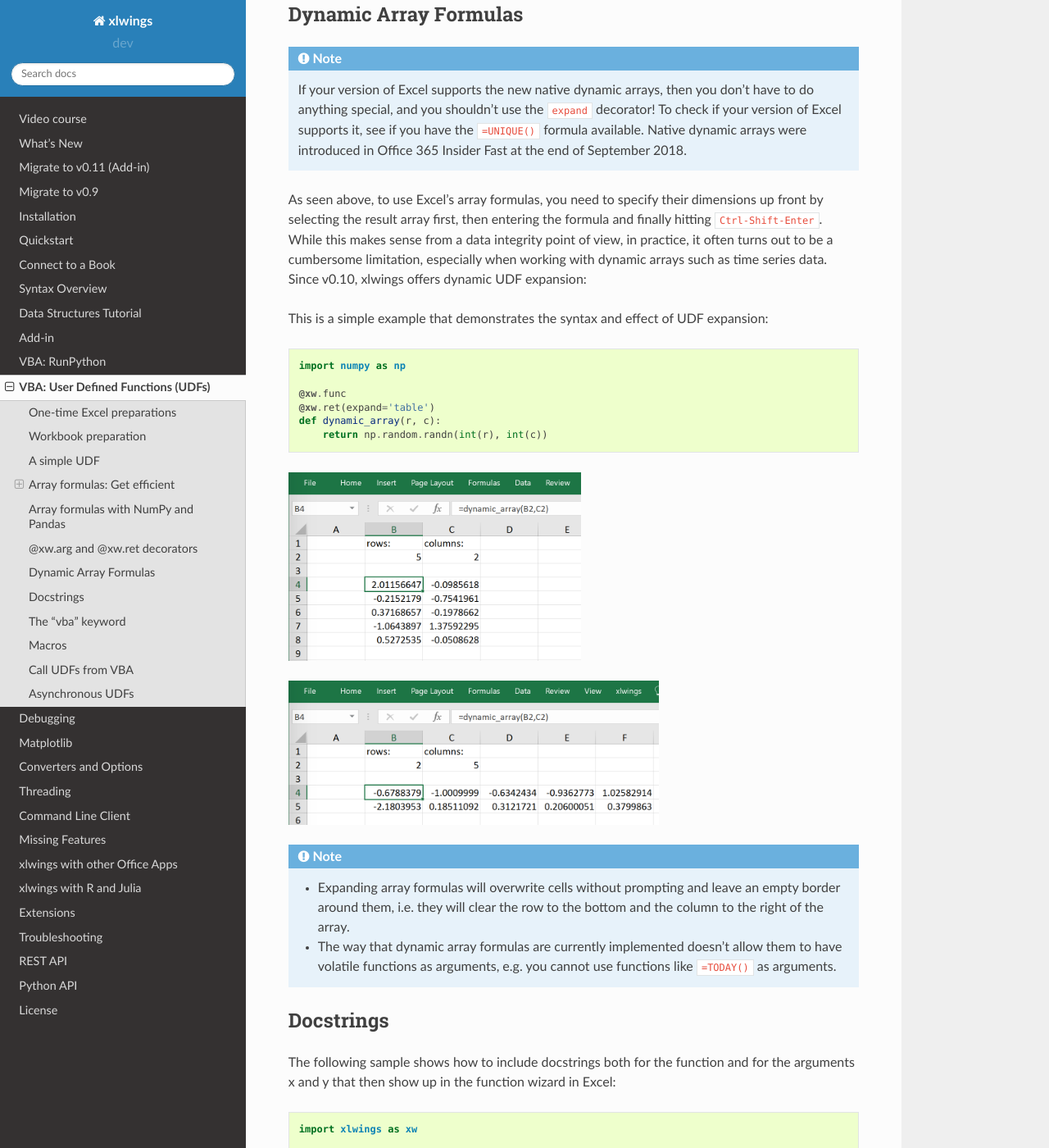
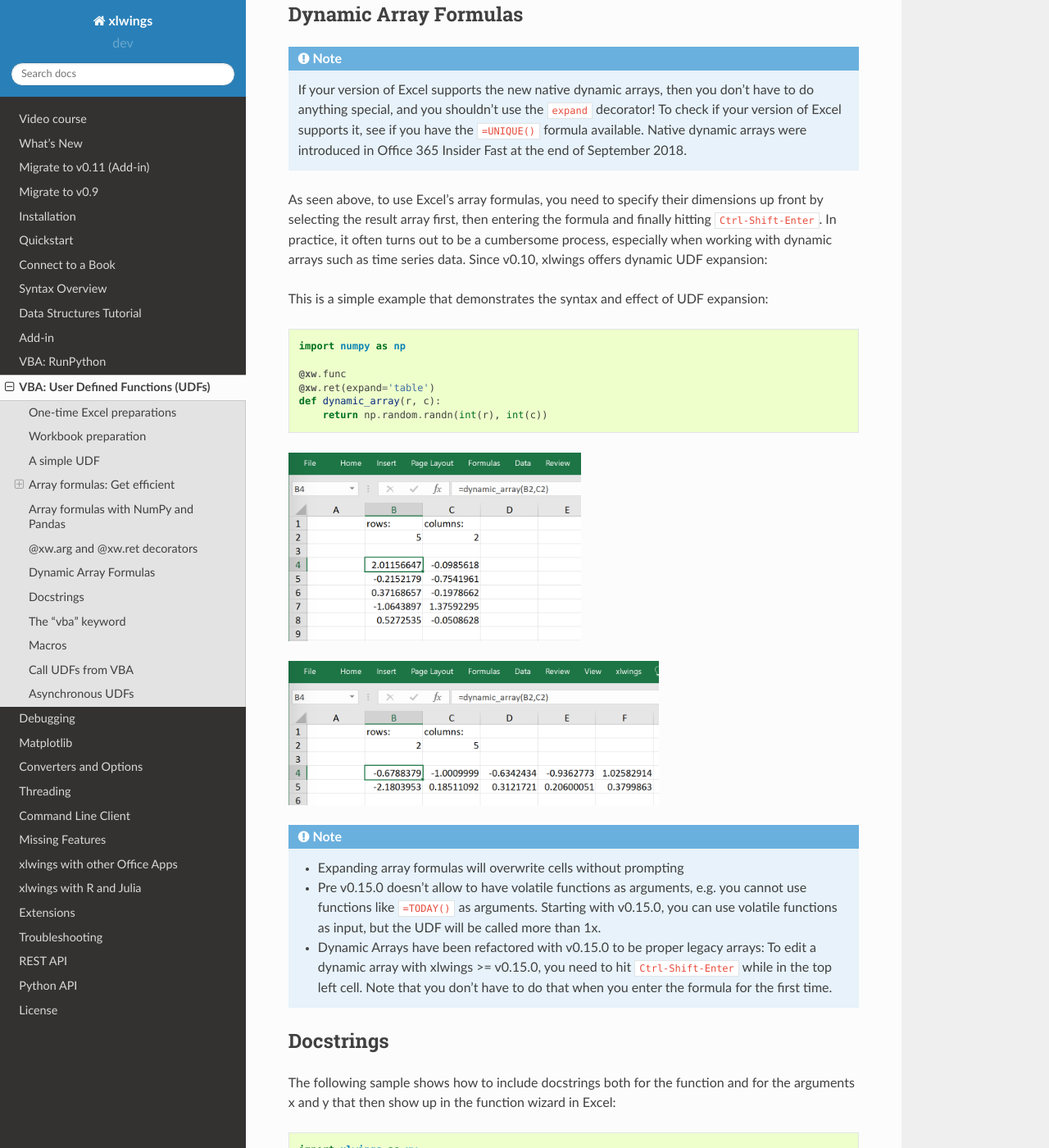
Before and after one commit to xlwings/xlwings, a Sphinx documentation site: the page built from docs/udfs.rst, in a window 1280 px wide and 1400 px high, scrolled down 3931 px. Shown: the whole window at 82% size. Built offline with Sphinx 7.4.7 and the Read the Docs theme 2.0.0, drawn with Linux system fonts in a browser that asks for light colours.

Commit message:
improved dynamic UDF docs

```diff
--- a/docs/udfs.rst
+++ b/docs/udfs.rst
@@ -167,9 +167,9 @@
     at the end of September 2018.
 
 As seen above, to use Excel's array formulas, you need to specify their dimensions up front by selecting the
-result array first, then entering the formula and finally hitting ``Ctrl-Shift-Enter``. While this makes sense from
-a data integrity point of view, in practice, it often turns out to be a cumbersome limitation, especially when working
-with dynamic arrays such as time series data. Since v0.10, xlwings offers dynamic UDF expansion:
+result array first, then entering the formula and finally hitting ``Ctrl-Shift-Enter``. In practice, it often turns
+out to be a cumbersome process, especially when working with dynamic arrays such as time series data.
+Since v0.10, xlwings offers dynamic UDF expansion:
 
 This is a simple example that demonstrates the syntax and effect of UDF expansion:
 
@@ -189,10 +189,12 @@
   :scale: 40%
 
 .. note::
-    * Expanding array formulas will overwrite cells without prompting and leave an empty border around them, i.e.
-      they will clear the row to the bottom and the column to the right of the array.
-    * The way that dynamic array formulas are currently implemented doesn't allow them to have volatile functions
-      as arguments, e.g. you cannot use functions like ``=TODAY()`` as arguments.
+    * Expanding array formulas will overwrite cells without prompting
+    * Pre v0.15.0 doesn't allow to have volatile functions as arguments, e.g. you cannot use functions like ``=TODAY()`` as arguments.
+      Starting with v0.15.0, you can use volatile functions as input, but the UDF will be called more than 1x.
+    * Dynamic Arrays have been refactored with v0.15.0 to be proper legacy arrays: To edit a dynamic array
+      with xlwings >= v0.15.0, you need to hit ``Ctrl-Shift-Enter`` while in the top left cell. Note that you don't
+      have to do that when you enter the formula for the first time.
 
 Docstrings
 ----------
```
